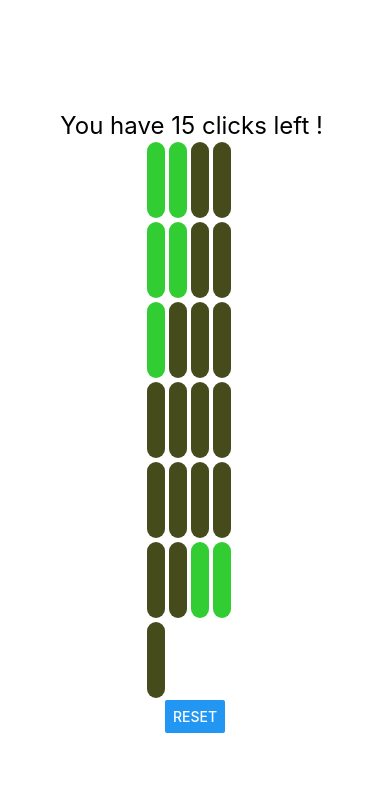
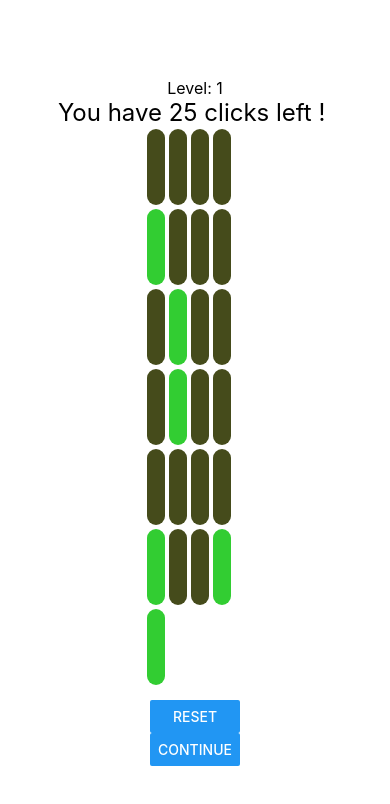
Before and after one commit to safa-hamrouni/LIghts-Out-Game, a React Native app: screen / in a window 390 px wide. Shown: the top 804 px of the page. Built offline with nearby package versions, Linux system fonts and the light colour scheme.

Commit message:
handle level in progress

```diff
--- a/src/Components/Board.jsx
+++ b/src/Components/Board.jsx
@@ -6,7 +6,7 @@ import { v4 as uuidv4 } from "uuid";
 
 let matrix = [];
 
-let createMatrix = () => {
+let createMatrix = (() => {
   for (let i = 0; i < 5; i++) {
     let cols = [];
     for (let j = 0; j < 5; j++) {
@@ -14,14 +14,14 @@ let createMatrix = () => {
     }
     matrix.push(cols);
   }
-}
-createMatrix();
+})();
 
 const Board = () => {
   const [boardState, setBoardState] = useState(false);
   const [youWon, setYouWon] = useState(false);
   const [youLost, setYouLost] = useState(false);
-  let [clicksToLose, setClicksToLose] = useState(15);
+  let [clicksToLose, setClicksToLose] = useState(25);
+  let [level, setLevel] = useState(1);
   const renderBoard = [];
 
   useEffect(() => {
@@ -51,10 +51,10 @@ const Board = () => {
 
   const handleCellPress = (i, j) => {
     handlePress(i, j);
-    handlePress(i + 1, j);
-    handlePress(i - 1, j);
-    handlePress(i, j - 1);
-    handlePress(i, j + 1);
+    // handlePress(i + 1, j);
+    // handlePress(i - 1, j);
+    // handlePress(i, j - 1);
+    // handlePress(i, j + 1);
     setClicksToLose((prevState) => prevState - 1);
   };
 
@@ -75,9 +75,17 @@ const Board = () => {
   };
 
   const handleReset = () => {
-    setClicksToLose(15);
+    setClicksToLose(25);
+    setLevel(1);
     if (youLost) setYouLost(false);
     if (youWon) setYouWon(false);
+  };
+
+  const handleLevel = () => {
+    if (youWon && level <= 5) {
+      setClicksToLose((prevState) => prevState - 5);
+      setLevel((prevState) => prevState + 1);
+    }
   };
 
   return (
@@ -88,13 +96,17 @@ const Board = () => {
         <Text style={styles.text}>You Lost !!!! </Text>
       ) : (
         <>
+          <Text style={styles.levelText}>Level: {level}</Text>
           <Text style={styles.text}>
             You have {clicksToLose} clicks left !{" "}
           </Text>
           <View style={styles.rows}>{renderBoard}</View>
         </>
       )}
-      <Button onPress={handleReset} title="Reset" />
+      <View style={styles.buttons}>
+        <Button style={styles.btn} onPress={handleReset} title="Reset" />
+        <Button style={styles.btn} onPress={handleLevel} title="Continue" />
+      </View>
     </>
   );
 };
@@ -121,5 +133,12 @@ let styles = StyleSheet.create({
   text: {
     fontSize: 24,
   },
+  levelText: {
+    fontSize: 16,
+  },
+  buttons: {
+    marginTop: "5%",
+  },
+  btn: {},
 });
 export default Board;
```
